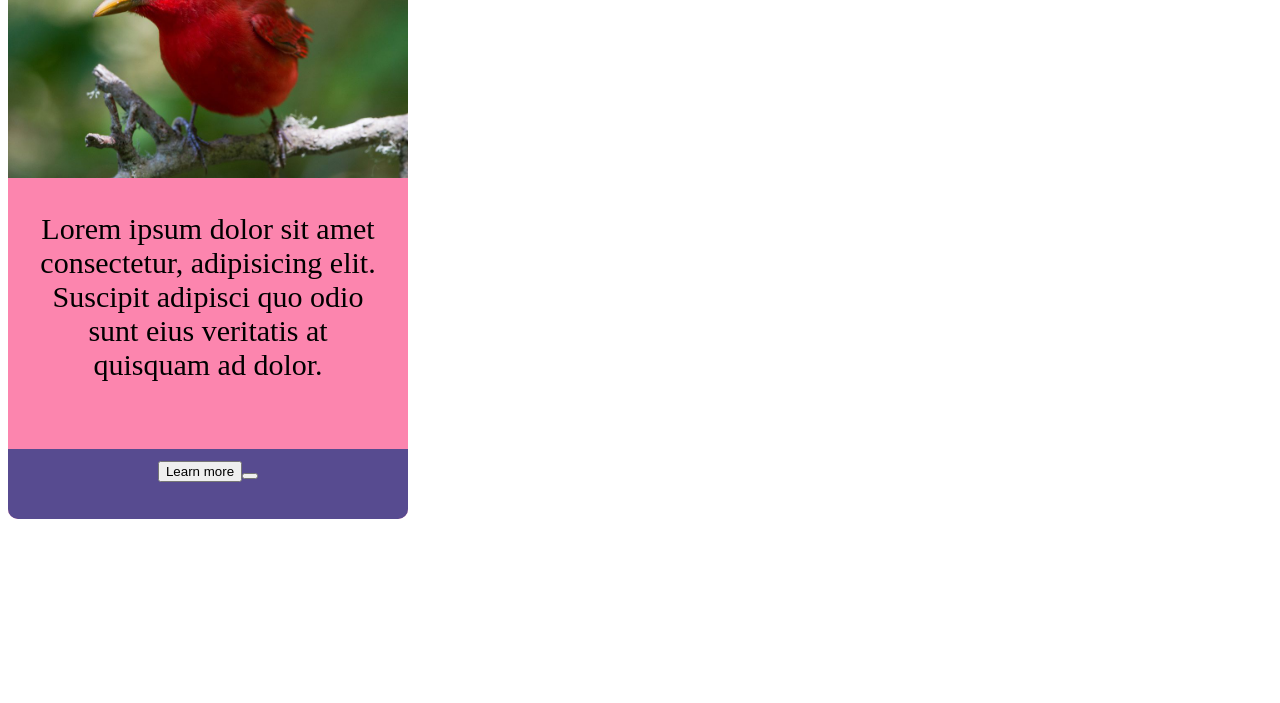
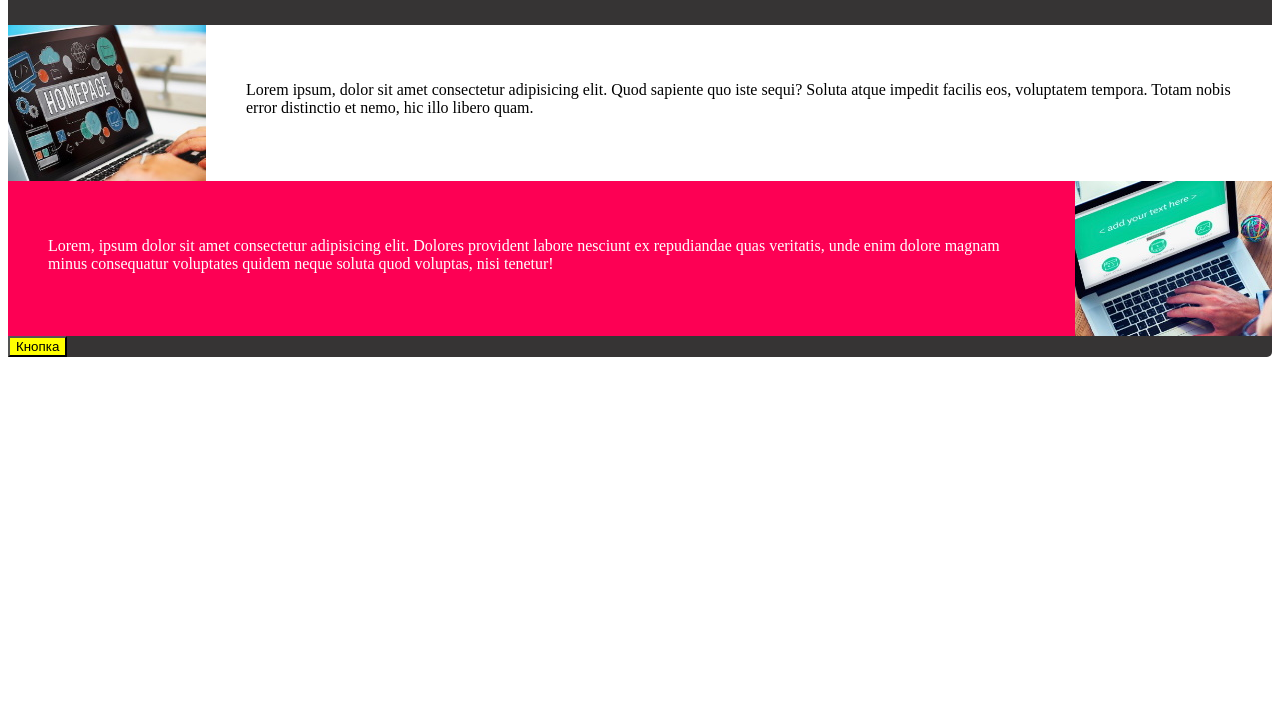
Before and after one commit to megamagomed/megamagomed.github.io, a plain HTML site: page index.html in a window 1280 px wide. Shown: the part 97-800 px from the top of the page. Drawn offline with Linux system fonts and the light colour scheme.

Commit message:
Add files via upload

```diff
--- a/index.html
+++ b/index.html
@@ -6,58 +6,59 @@
     <title>Document</title>
     <style>
         .container {
+            background-color: #363434;
             display: flex;
-           width: 400px;
-           flex-direction: column;
-            background-color: #FC85AE;
-            border-radius: 10px 10px;
+            flex-direction: column;
+            border-radius: 5px 5px;
         }
-        .pink {
-
+        .header {
             text-align: center;
-            height: 267px ;
+            color: white;
             font-size: 30px;
-
-
+            font-weight: bold;
+            padding: 40px;
         }
-        .img1 {
-                width: 400px;
-                border-radius: 10px 10px 0 0;
+        .firstblock {
+            background-color: white;
+            display: flex;
         }
-
-
-
+        .firsttext {
+            padding: 40px;
+        }
+        .secondblock {
+            background-color: #FD0054;
+            display: flex;
+        }
+        .secondtext {
+            padding: 40px;
+            color: white;
+        }
+        .footer {
+            display: flex;
+        }
         .button {
-            background-color: #574B90;
-            border-bottom-left-radius: 10px;
-            border-bottom-right-radius: 10px;
-            height: 70px;
-            font-size: 30px;
-            text-align: center;
-            text-decoration: none;
-
-
-            color: white;
-            text-align: center;
-    align-items: flex-start;
-
+            background-color: yellow;
         }
-
-
     </style>
-
 </head>
 <body>
     <div class="container">
-        <div class="img">
-            <img class=img1 src="lesson_6.jpg"  alt="beard">
+        <div class="header">
+            Название
         </div>
-        <div class="pink">
-            <p>Lorem ipsum dolor sit amet consectetur, adipisicing elit. Suscipit adipisci quo odio <br> sunt eius veritatis at <br> quisquam ad dolor.</p>
+        <div class="firstblock">
+
+            <img src="img1.jpg" alt="">
+            <p class="firsttext">Lorem ipsum, dolor sit amet consectetur adipisicing elit. Quod sapiente quo iste sequi? Soluta atque impedit facilis eos, voluptatem tempora. Totam nobis error distinctio et nemo, hic illo libero quam.</p>
         </div>
-        <div class="button">
-            <button>Learn more<button>
+        <div class="secondblock">
+            <p class="secondtext">Lorem, ipsum dolor sit amet consectetur adipisicing elit. Dolores provident labore nesciunt ex repudiandae quas veritatis, unde enim dolore magnam minus consequatur voluptates quidem neque soluta quod voluptas, nisi tenetur!</p>
+            <img src="img2.jpg" alt="">
         </div>
+        <div class="footer">
+            <button class="button">Кнопка</button>
+        </div>
+
     </div>
 </body>
 </html>
```
Also changed, not shown: img1.jpg (added), img2.jpg (added).
